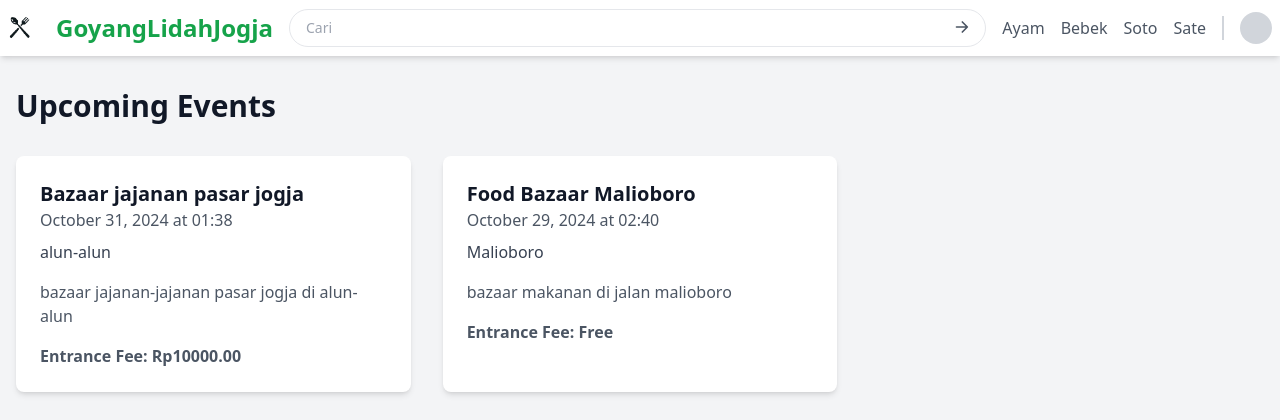
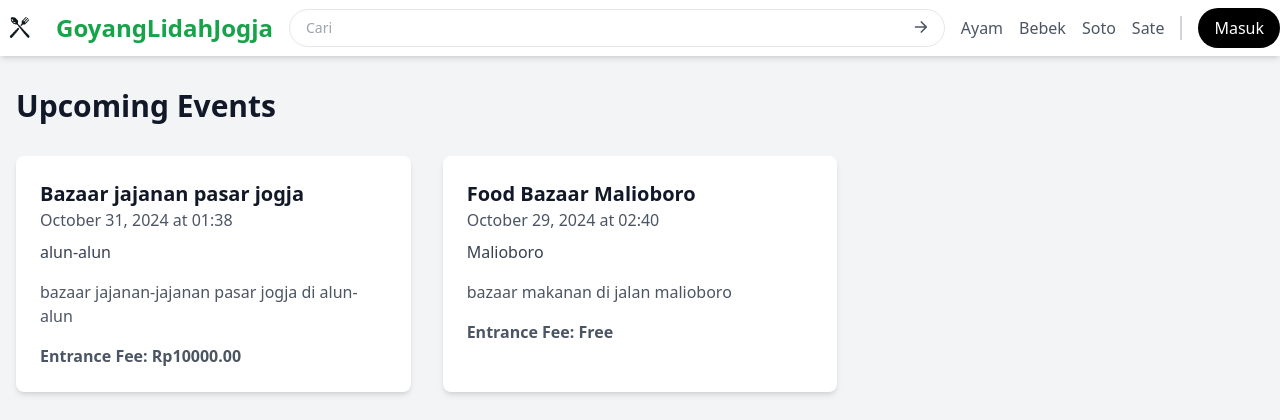
Before and after one commit to D-EZA-Kelompok5/goyang-lidah-jogja, a Django app: page /events/ in a window 1280 px wide. Shown: the top 420 px of the page. Run offline with Django 5.2, Linux system fonts and the light colour scheme; data comes from the database, SQL or seed files in the repository; some libraries are stand-ins or nearby versions.

Commit message:
Add db.sqlite3 to .gitignore, Fix Navbar logged in user logic

```diff
--- a/templates/navbar.html
+++ b/templates/navbar.html
@@ -44,7 +44,6 @@
             Restaurant Dashboard
           </a>
         {% endif %}
-      {% endif %}
 
         <!-- User Profile Info -->
         <div class="relative group" id="profileDropdown">
@@ -75,6 +74,11 @@
             </div>
           </div>
         </div>
+        {% else %}
+        <a href="#" class="bg-black text-white px-4 py-2 rounded-full hover:bg-gray-800 transition duration-300" data-modal-toggle="loginModal">
+          Masuk
+        </a>
+      {% endif %}
   <!-- Rest of the nav content remains the same -->
 </nav>
 
```
Also changed, not shown: 1 other file.
